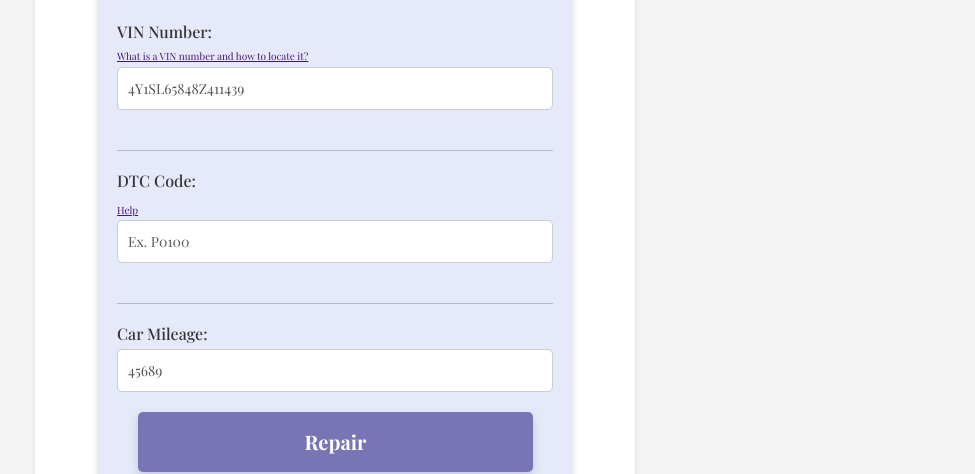
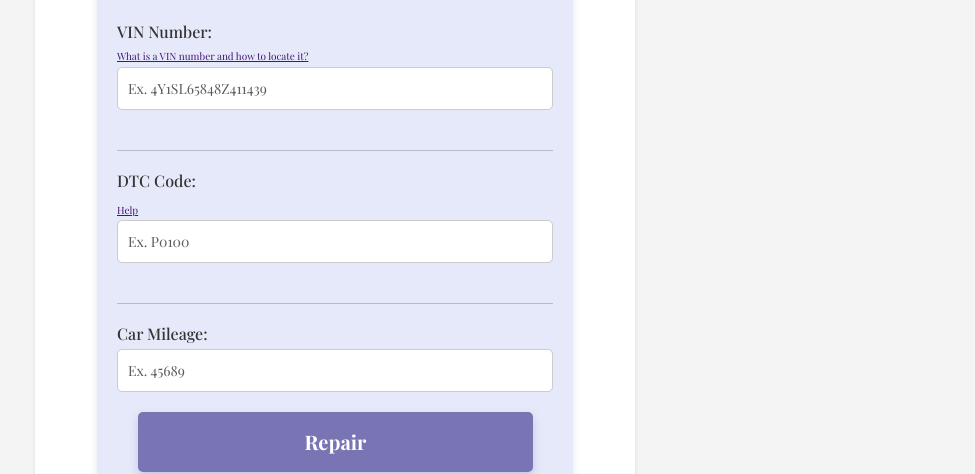
Before and after one commit to 394-w24/obd-app, a React (Vite) app: page /request in a window 1280 px wide. Shown: the part 333-807 px from the top of the page, without its empty margins (305-1280 px from the left). Built offline with nearby package versions, Linux system fonts and the light colour scheme; no server answers; a web font is replaced by a local one.

Commit message:
Removed auto populated fields for VIN and Mileage

```diff
--- a/src/components/RequestPage.jsx
+++ b/src/components/RequestPage.jsx
@@ -15,10 +15,10 @@ import ErrorModal from "./ErrorModal";
 const RequestPage = () => {
     const navigate = useNavigate();
     //Added state for vin - Eraj
-    const [vin, setVin] = useState('4Y1SL65848Z411439');
+    const [vin, setVin] = useState('');
     //Added state for vin location photo popup visibility - Eraj
     const [showVinPopup, setShowVinPopup] = useState(false);
-    const [miles, setMiles] = useState('45689');
+    const [miles, setMiles] = useState('');
     const [error, setError] = useState();
     const [showHelpPopup, setShowHelpPopup] = useState(false);
 
```
